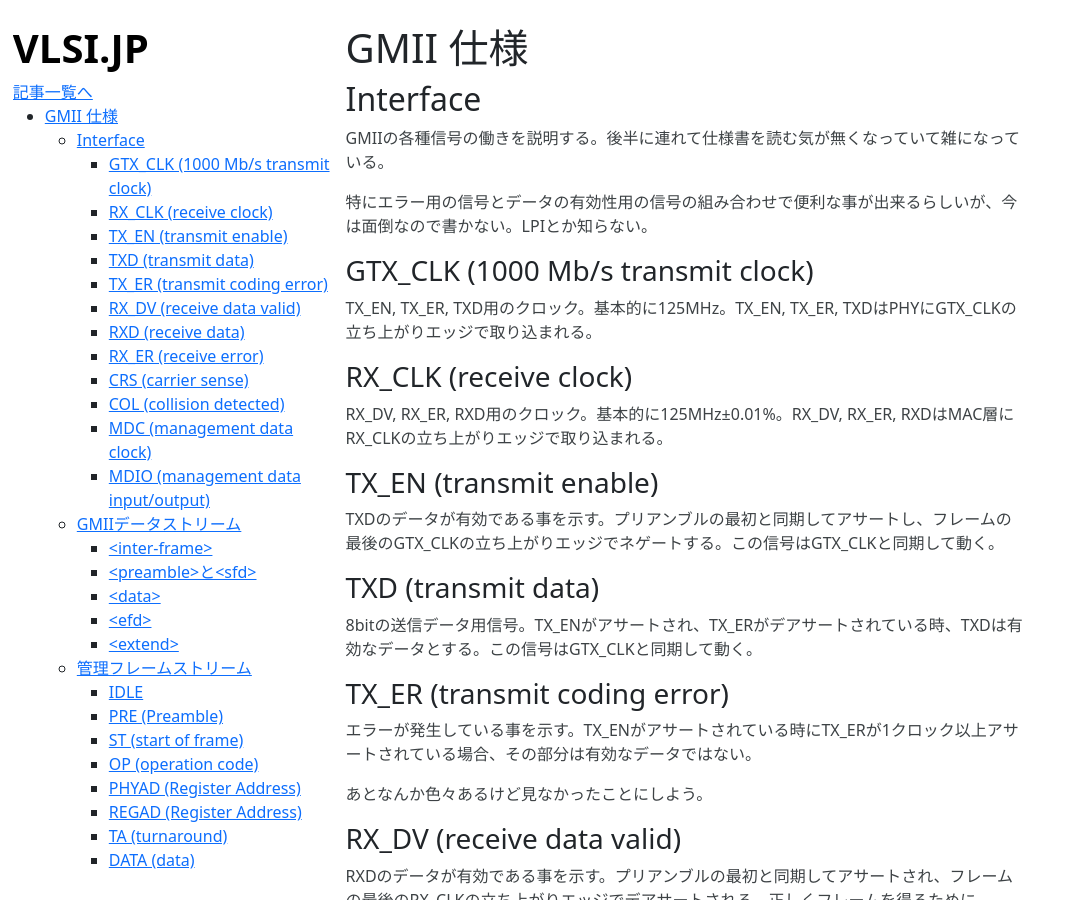
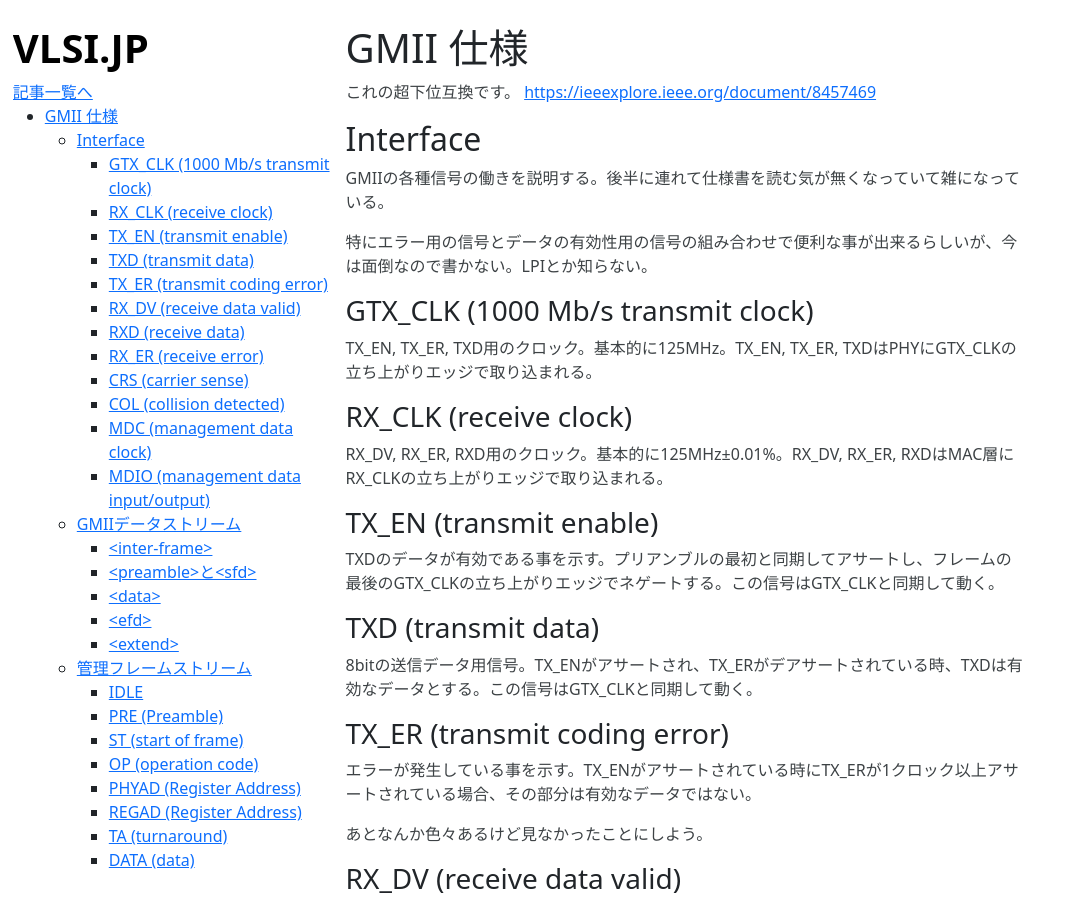
Before and after one commit to Cra2yPierr0t/Cra2yPierr0t.github.io, a Jekyll site: the page built from GMII.md, in a window 1280 px wide and 900 px high. Shown: the whole window, without its empty margins (0-1072 px from the left). Built offline with Jekyll 4.4.1, drawn with Linux system fonts in a browser that asks for light colours; our own code applies the rules of GitHub Pages for plain Markdown files.

Commit message:
added link

```diff
--- a/GMII.md
+++ b/GMII.md
@@ -1,4 +1,8 @@
 # GMII 仕様
+
+これの超下位互換です。
+[https://ieeexplore.ieee.org/document/8457469](https://ieeexplore.ieee.org/document/8457469)
+
 ## Interface
 GMIIの各種信号の働きを説明する。後半に連れて仕様書を読む気が無くなっていて雑になっている。
 
```
